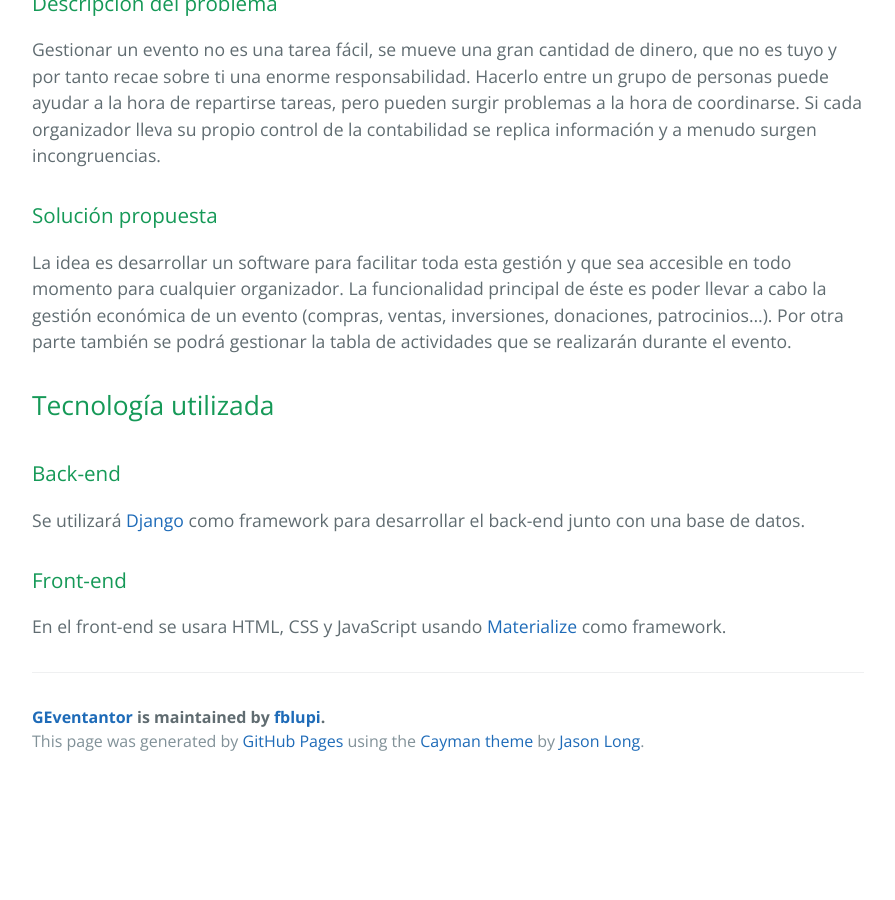
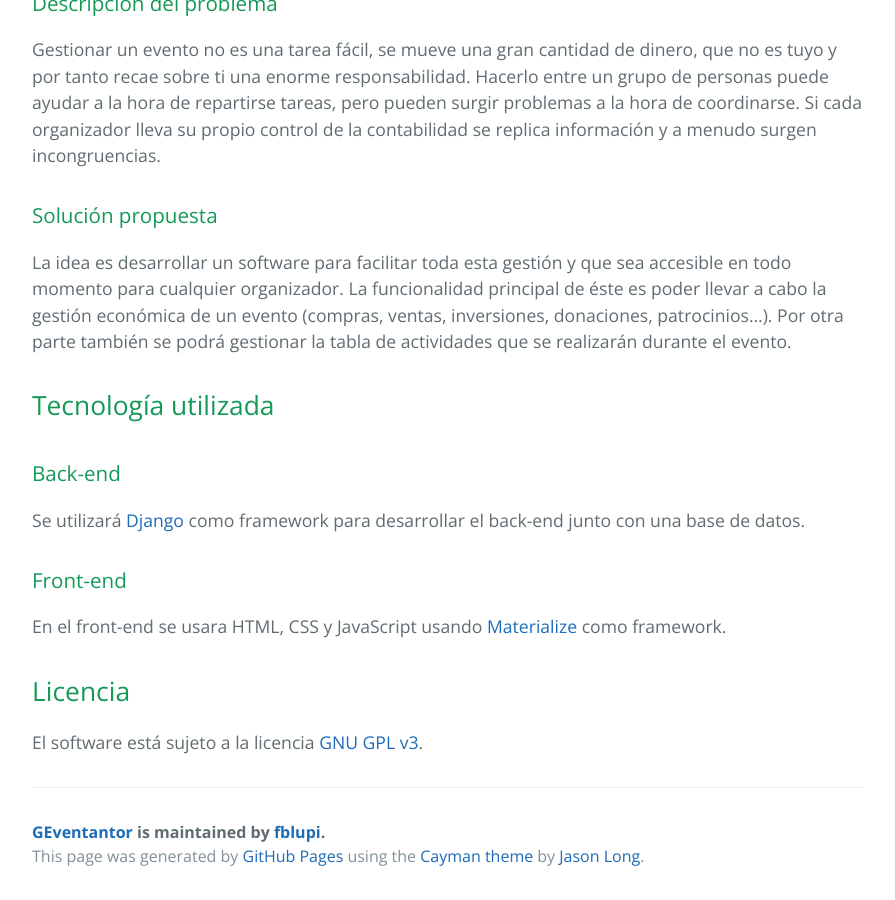
Before and after one commit to fblupi/master_informatica-CCFI, a Jekyll site: the page built from index.md, in a window 1280 px wide and 900 px high, scrolled down 583 px. Shown: the whole window, without its empty margins (192-1087 px from the left). Built offline with Jekyll 4.4.1, drawn with Linux system fonts in a browser that asks for light colours; before the commit the page ends 1368 px from its top, so only the background shows below that.

Commit message:
Licencia en documentación closes #3

```diff
--- a/index.md
+++ b/index.md
@@ -23,3 +23,7 @@ Se utilizará [Django](https://www.djangoproject.com/) como framework para desar
 ### Front-end
 
 En el front-end se usara HTML, CSS y JavaScript usando [Materialize](http://materializecss.com/) como framework.
+
+## Licencia
+
+El software está sujeto a la licencia [GNU GPL v3](https://github.com/fblupi/master_informatica-CC/blob/master/LICENSE).
```
